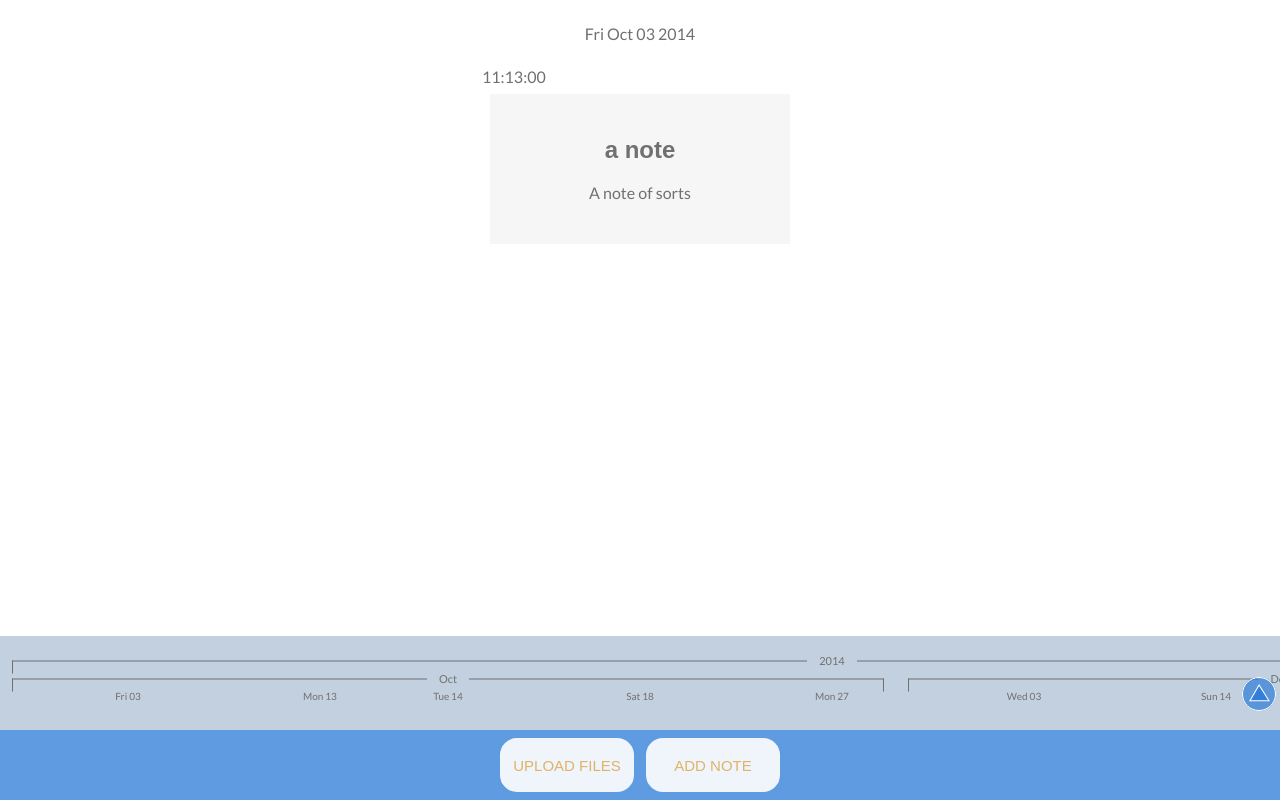
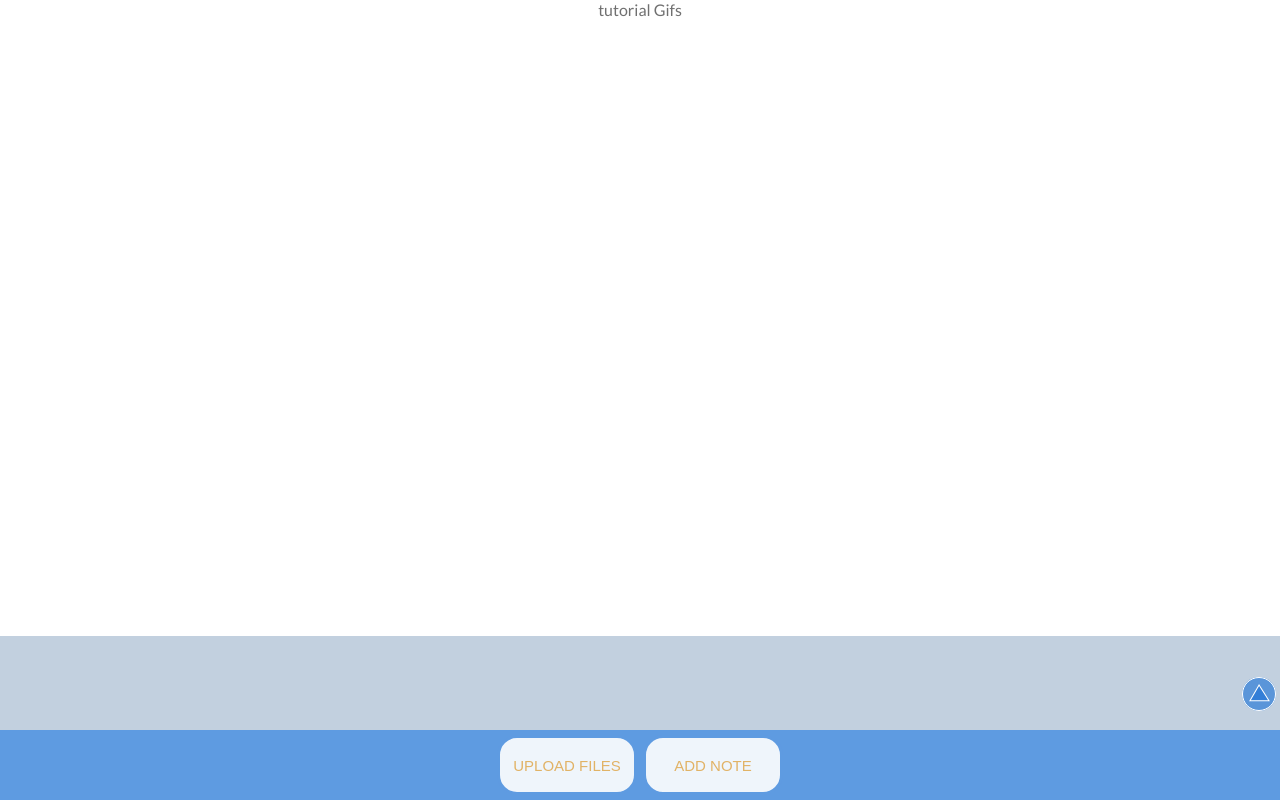
Before and after one commit to chingu-voyages/v18-geckos-team-02, a React (Create React App) app: page / in a window 1280 px wide. Built offline with nearby package versions, Linux system fonts and the light colour scheme; a web font is replaced by a local one.

Commit message:
Bug/crash when no data (#68)
* Disable loading Node when activeNode is empty

* Undo change to Main props

* Remove dummy data

* Display Timeline only if it has nodes

```diff
--- a/src/App.js
+++ b/src/App.js
@@ -6,9 +6,7 @@ import UploadModal from './components/UploadModal';
 import AddNoteModal from './components/AddNoteModal';
 import styled, {ThemeProvider} from 'styled-components';
 import GlobalStyle, {theme} from './theme/globalStyles';
-import dummyData from './tests/dummyData';
 import { addFiles, findKey } from './services/dataController';
-addFiles([...dummyData]);
 
 function App() {
   const [noteModalOpen, setNoteModalOpen] = useState(false);
--- a/src/components/Main.js
+++ b/src/components/Main.js
@@ -24,14 +24,21 @@ const Header = styled.header`
 `;
 
 function Main({activeNode}) {
-  const fileRefs = getRefs(activeNode, activeNode.substr(0,8)+'2359');
-  const nodeDate = new Date(`${activeNode.substr(0,4)}-${activeNode.substr(4,2)}-${activeNode.substr(6,2)}`).toDateString();
+  let output = 'tutorial Gifs';
+  if (activeNode) {
+    const fileRefs = getRefs(activeNode, activeNode.substr(0,8)+'2359');
+    const nodeDate = new Date(`${activeNode.substr(0,4)}-${activeNode.substr(4,2)}-${activeNode.substr(6,2)}`).toDateString();
+    output = <>
+    <Header>
+      <time dateTime={nodeDate}>{nodeDate}</time>
+    </Header>
+    <Node fileRefs={fileRefs} timeWanted />
+    </>;
+  }
+
   return (
     <Wrapper>
-      <Header>
-        <time dateTime={nodeDate}>{nodeDate}</time>
-      </Header>
-      <Node fileRefs={fileRefs} timeWanted />
+      {output}
     </Wrapper>
   );
 }
--- a/src/components/Timeline.js
+++ b/src/components/Timeline.js
@@ -165,6 +165,8 @@ z-index: 100;
 function Timeline({activeNode, setActiveNode}) {
   const [showNodes, setShowNodes] = useState(false);
   const nodes = listNodes();
+  let output = '';
+  if (nodes) {
     let lastDate = null;
     const scrollTo = ref =>
       ref.current.scrollIntoView({
@@ -227,10 +229,12 @@ function Timeline({activeNode, setActiveNode}) {
         )
       })}
     </Line>;
-  return (<Wrapper className={!showNodes && 'contracted'}>
+    output = <Wrapper className={!showNodes && 'contracted'}>
       <ExpandButton className={showNodes && 'close'} onClick={() => setShowNodes(!showNodes)}><img src={openTimelineIcon} alt="close timeline" /></ExpandButton>
       {TimeLine}
-  </Wrapper>);
+    </Wrapper>;
+  }
+  return output;
 }
 
 export default Timeline;
```
Lines whose indentation alone changed are shown as unchanged.
